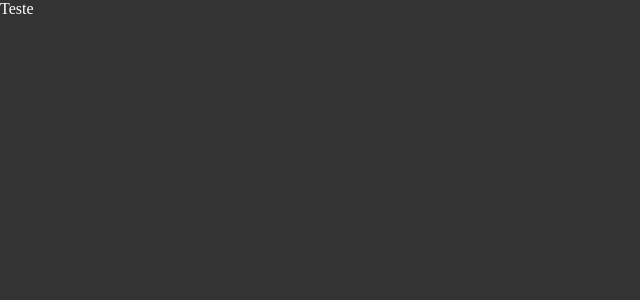
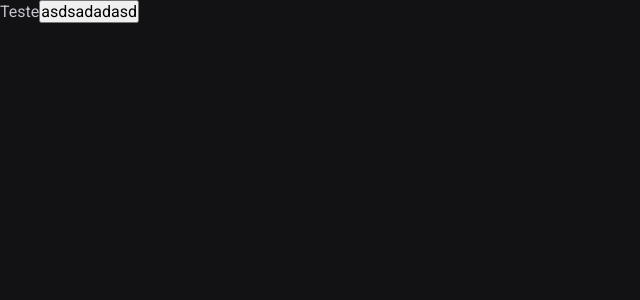
Before and after one commit to gustavosalviato/ignite-timer, a React (Vite) app: page / in a window 1280 px wide. Shown: the top 300 px of the page, without its empty margins (0-640 px from the left). Built offline with nearby package versions, Linux system fonts and the light colour scheme.

Commit message:
Cores & Fontes

```diff
--- a/index.html
+++ b/index.html
@@ -3,7 +3,16 @@
 
 <head>
   <meta charset="UTF-8" />
+
+  <link rel="preconnect" href="https://fonts.googleapis.com" />
+  <link rel="preconnect" href="https://fonts.gstatic.com" crossorigin />
+
   <meta name="viewport" content="width=device-width, initial-scale=1.0" />
+
+  <link href="https://fonts.googleapis.com/css2?family=Roboto+Mono:wght@700&family=Roboto:wght@400;700&display=swap"
+    rel="stylesheet" />
+
+
   <title>Ignite Timer ⌚</title>
 </head>
 
--- a/src/App.tsx
+++ b/src/App.tsx
@@ -6,6 +6,8 @@
   return (
     <ThemeProvider theme={defaultTheme}>
       Teste
+
+      <button>asdsadadasd</button>
       <GlobalStyle />
     </ThemeProvider>
   )
--- a/src/styles/themes/default.ts
+++ b/src/styles/themes/default.ts
@@ -1,6 +1,21 @@
 export const defaultTheme = {
-  colors: {
-    primary: 'purple',
-    secondary: 'tomato',
-  }
+  white: '#FFF',
+
+  'gray-100': '#E1E1E6',
+  'gray-300': '#C4C4CC',
+  'gray-400': '#8D8D99',
+  'gray-500': '#7C7C8A',
+  'gray-600': '#323238',
+  'gray-700': '#29292E',
+  'gray-800': '#202024',
+  'gray-900': '#121214',
+
+  'green-300': '#00B37E',
+  'green-500': '#00875F',
+  'green-700': '#015F43',
+
+  'red-500': '#AB222E',
+  'red-700': '#7A1921',
+
+  'yellow-500': '#FBA94C',
 }
--- a/src/styles/themes/global.ts
+++ b/src/styles/themes/global.ts
@@ -8,10 +8,24 @@
     box-sizing: border-box;
   }
 
+  :focus{
+    outline: none;
+    box-shadow: 0 0 0 2px ${props => props.theme['green-500']};
+  }
 
   body{
-    background: #333;
-    color:#FFF
+    background: ${props => props.theme['gray-900']};
+    color: ${props => props.theme['gray-300']}
+  }
+
+  body, input, textarea, button{
+    font-weight: 400;
+    font-size: 1rem;
+    font-family: 'Roboto', sans-serif;
+  }
+
+  button{
+    cursor: pointer;
   }
 
 `
```
